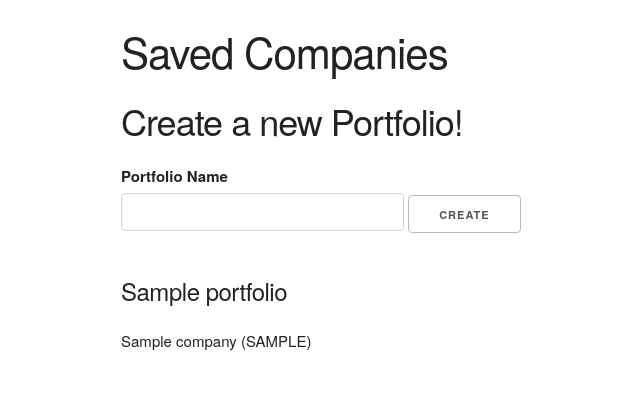
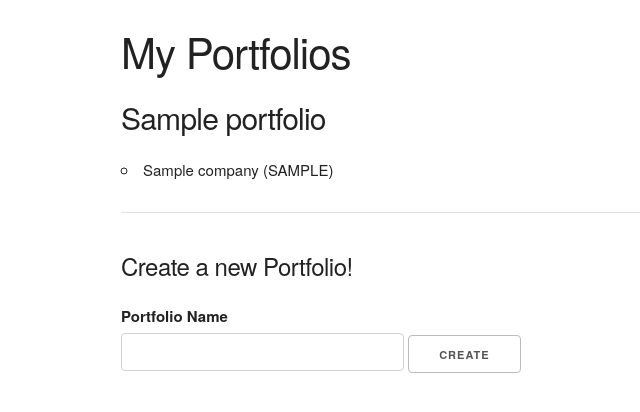
Before and after one commit to chrisba11/stock_portfolio, a Flask app: page /portfolio in a window 1280 px wide. Shown: the part 92-504 px from the top of the page, without its empty margins (7-647 px from the left). Run offline with Flask 2, Linux system fonts and the light colour scheme; tables that the repository leaves empty hold one stand-in row (values such as "Sample post").

Commit message:
adjusted layout of portfolio page to have better ux

```diff
--- a/src/templates/portfolio.html
+++ b/src/templates/portfolio.html
@@ -2,24 +2,25 @@
 
 {% block content %}
   <div class="container">
-    <h2>Saved Companies</h2>
+    <h2>My Portfolios</h2>
+    {% for portfolio in portfolios %}
+      <h4>{{ portfolio.portfolio_name }}</h4>
+      {% for company in companies %}
+        {% if company.portfolio.portfolio_name == portfolio.portfolio_name %}
+          <ul class="company">
+            <li>{{ company.company_name }} ({{ company.symbol.upper() }})</li>
+          </ul>
+        {% endif %}
+      {% endfor %}
+    {% endfor %}
+    <hr>
     <div>
-      <h3>Create a new Portfolio!</h3>
+      <h5>Create a new Portfolio!</h5>
       <form action="{{ url_for(".company_detail") }}" method="POST">
         {{ form.hidden_tag() }}
         {{ form.portfolio_name.label }}{{ form.portfolio_name(size=30) }}
         <input type="submit" name="create_portfolio" id="create_portfolio" value="Create">
       </form>
     </div>
-    {% for portfolio in portfolios %}
-      <h5>{{ portfolio.portfolio_name }}</h5>
-      {% for company in companies %}
-        {% if company.portfolio.portfolio_name == portfolio.portfolio_name %}
-          <div class="company">
-            <p>{{ company.company_name }} ({{ company.symbol.upper() }})</p>
-          </div>
-        {% endif %}
-      {% endfor %}
-    {% endfor %}
   </div>
 {% endblock content %}
```
